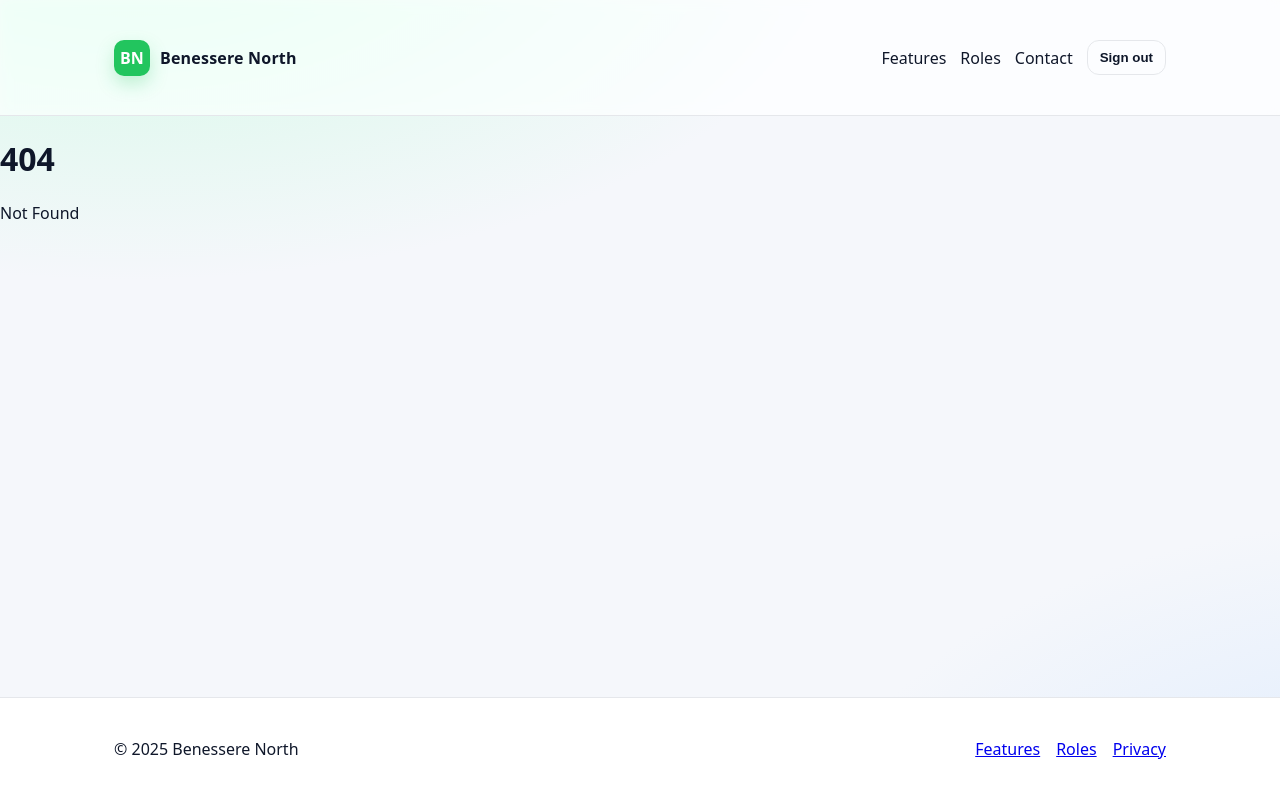
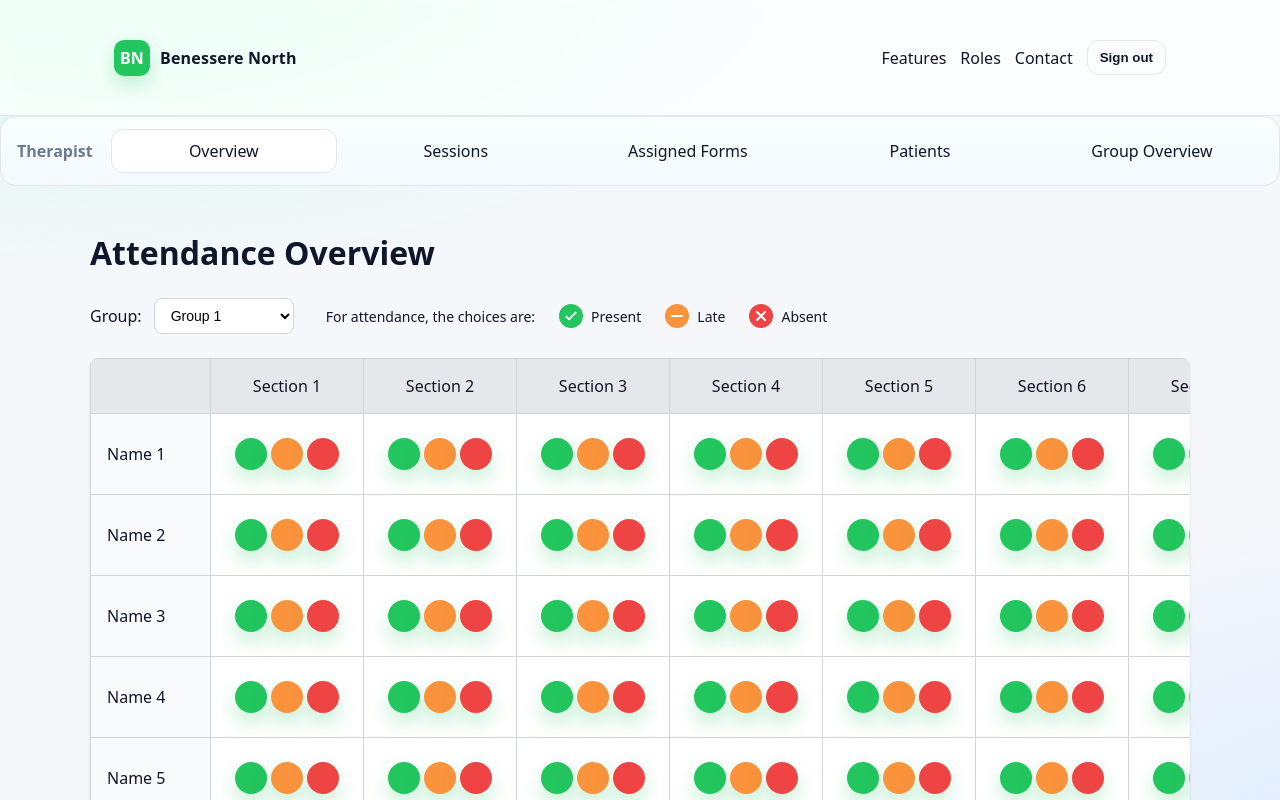
Before and after one commit to jpache22/benessere-north-mental-health-tracker, a SvelteKit app in the folder frontend/: page /therapist/attendance in a window 1280 px wide. Before the commit this address had no page. Shown: the top 800 px of the page. Built offline with nearby package versions, Linux system fonts and the light colour scheme.

Commit message:
Add attendance overview page for therapist

```diff
--- /dev/null
+++ b/frontend/src/routes/therapist/attendance/+page.svelte
@@ -0,0 +1,370 @@
+<script>
+	// Sample data - replace with your actual data from API
+	let selectedGroup = 'Group 1';
+	let groups = ['Group 1', 'Group 2', 'Group 3'];
+
+	let participants = [
+		{ id: 1, name: 'Name 1' },
+		{ id: 2, name: 'Name 2' },
+		{ id: 3, name: 'Name 3' },
+		{ id: 4, name: 'Name 4' },
+		{ id: 5, name: 'Name 5' },
+		{ id: 6, name: 'Name 6' },
+		{ id: 7, name: 'Name 7' }
+	];
+
+	let sessions = [
+		{ id: 1, label: 'Section 1' },
+		{ id: 2, label: 'Section 2' },
+		{ id: 3, label: 'Section 3' },
+		{ id: 4, label: 'Section 4' },
+		{ id: 5, label: 'Section 5' },
+		{ id: 6, label: 'Section 6' },
+		{ id: 7, label: 'Section 7' }
+	];
+
+	// Store attendance: { participantId: { sessionId: 'present'|'late'|'absent'|null } }
+	let attendance = {};
+
+	// Initialize attendance as null (white cells)
+	participants.forEach(p => {
+		attendance[p.id] = {};
+		sessions.forEach(s => {
+			attendance[p.id][s.id] = null;
+		});
+	});
+
+	function setAttendance(participantId, sessionId, status) {
+		attendance[participantId][sessionId] = status;
+		// TODO: Add your API call here to save to backend
+	}
+
+	function getCellClass(participantId, sessionId) {
+		const status = attendance[participantId][sessionId];
+		if (!status) return 'bg-white';
+
+		switch(status) {
+			case 'present':
+				return 'bg-green-500';
+			case 'late':
+				return 'bg-orange-400';
+			case 'absent':
+				return 'bg-red-500';
+			default:
+				return 'bg-white';
+		}
+	}
+
+	function getButtonOpacity(participantId, sessionId, buttonType) {
+		const status = attendance[participantId][sessionId];
+		if (!status) return 'opacity-100';
+		return status === buttonType ? 'opacity-100' : 'opacity-40';
+	}
+</script>
+
+<div class="attendance-page">
+	<h1 class="page-title">Attendance Overview</h1>
+
+	<!-- Group selector and legend -->
+	<div class="controls">
+		<div class="group-selector">
+			<label for="group-select">Group:</label>
+			<select id="group-select" bind:value={selectedGroup}>
+				{#each groups as group}
+					<option value={group}>{group}</option>
+				{/each}
+			</select>
+		</div>
+
+		<div class="legend">
+			<span class="legend-label">For attendance, the choices are:</span>
+			<div class="legend-item">
+				<span class="icon icon-present">
+					<svg viewBox="0 0 24 24" fill="none" stroke="currentColor">
+						<path stroke-linecap="round" stroke-linejoin="round" stroke-width="3" d="M5 13l4 4L19 7"></path>
+					</svg>
+				</span>
+				<span>Present</span>
+			</div>
+			<div class="legend-item">
+				<span class="icon icon-late">
+					<svg viewBox="0 0 24 24" fill="none" stroke="currentColor">
+						<path stroke-linecap="round" stroke-linejoin="round" stroke-width="3" d="M20 12H4"></path>
+					</svg>
+				</span>
+				<span>Late</span>
+			</div>
+			<div class="legend-item">
+				<span class="icon icon-absent">
+					<svg viewBox="0 0 24 24" fill="none" stroke="currentColor">
+						<path stroke-linecap="round" stroke-linejoin="round" stroke-width="3" d="M6 18L18 6M6 6l12 12"></path>
+					</svg>
+				</span>
+				<span>Absent</span>
+			</div>
+		</div>
+	</div>
+
+	<!-- Attendance table -->
+	<div class="table-wrapper">
+		<table class="attendance-table">
+			<thead>
+				<tr>
+					<th class="name-header"></th>
+					{#each sessions as session}
+						<th class="session-header">{session.label}</th>
+					{/each}
+				</tr>
+			</thead>
+			<tbody>
+				{#each participants as participant}
+					<tr>
+						<td class="name-cell">{participant.name}</td>
+						{#each sessions as session}
+							<td class="attendance-cell">
+								<div class="cell-content {getCellClass(participant.id, session.id)}">
+									<button
+										on:click={() => setAttendance(participant.id, session.id, 'present')}
+										class="btn btn-present {getButtonOpacity(participant.id, session.id, 'present')}"
+										title="Present"
+									>
+										<svg viewBox="0 0 24 24" fill="none" stroke="currentColor">
+											<path stroke-linecap="round" stroke-linejoin="round" stroke-width="3" d="M5 13l4 4L19 7"></path>
+										</svg>
+									</button>
+
+									<button
+										on:click={() => setAttendance(participant.id, session.id, 'late')}
+										class="btn btn-late {getButtonOpacity(participant.id, session.id, 'late')}"
+										title="Late"
+									>
+										<svg viewBox="0 0 24 24" fill="none" stroke="currentColor">
+											<path stroke-linecap="round" stroke-linejoin="round" stroke-width="3" d="M20 12H4"></path>
+										</svg>
+									</button>
+
+									<button
+										on:click={() => setAttendance(participant.id, session.id, 'absent')}
+										class="btn btn-absent {getButtonOpacity(participant.id, session.id, 'absent')}"
+										title="Absent"
+									>
+										<svg viewBox="0 0 24 24" fill="none" stroke="currentColor">
+											<path stroke-linecap="round" stroke-linejoin="round" stroke-width="3" d="M6 18L18 6M6 6l12 12"></path>
+										</svg>
+									</button>
+								</div>
+							</td>
+						{/each}
+					</tr>
+				{/each}
+			</tbody>
+		</table>
+	</div>
+</div>
+
+<style>
+	.attendance-page {
+		padding: 0;
+	}
+
+	.page-title {
+		font-size: 2rem;
+		font-weight: 700;
+		margin-bottom: 1.5rem;
+		color: #0f172a;
+	}
+
+	.controls {
+		display: flex;
+		align-items: center;
+		gap: 2rem;
+		margin-bottom: 1.5rem;
+		flex-wrap: wrap;
+	}
+
+	.group-selector {
+		display: flex;
+		align-items: center;
+		gap: 0.75rem;
+	}
+
+	.group-selector label {
+		font-weight: 500;
+		font-size: 1rem;
+	}
+
+	.group-selector select {
+		padding: 0.5rem 0.75rem;
+		border: 1px solid #d1d5db;
+		border-radius: 0.5rem;
+		background: white;
+		min-width: 140px;
+		font-size: 0.875rem;
+	}
+
+	.legend {
+		display: flex;
+		align-items: center;
+		gap: 1.5rem;
+		font-size: 0.875rem;
+	}
+
+	.legend-label {
+		font-weight: 500;
+	}
+
+	.legend-item {
+		display: flex;
+		align-items: center;
+		gap: 0.5rem;
+	}
+
+	.icon {
+		width: 1.5rem;
+		height: 1.5rem;
+		border-radius: 50%;
+		display: flex;
+		align-items: center;
+		justify-content: center;
+		color: white;
+	}
+
+	.icon svg {
+		width: 1rem;
+		height: 1rem;
+	}
+
+	.icon-present {
+		background: #22c55e;
+	}
+
+	.icon-late {
+		background: #fb923c;
+	}
+
+	.icon-absent {
+		background: #ef4444;
+	}
+
+	.table-wrapper {
+		background: white;
+		border-radius: 0.5rem;
+		box-shadow: 0 1px 3px rgba(0, 0, 0, 0.1);
+		overflow-x: auto;
+	}
+
+	.attendance-table {
+		width: 100%;
+		border-collapse: collapse;
+	}
+
+	.attendance-table thead tr {
+		background: #e5e7eb;
+	}
+
+	.attendance-table th,
+	.attendance-table td {
+		border: 1px solid #d1d5db;
+		padding: 1rem;
+	}
+
+	.name-header,
+	.session-header {
+		font-weight: 500;
+		text-align: center;
+	}
+
+	.name-header {
+		min-width: 120px;
+		text-align: left;
+	}
+
+	.session-header {
+		min-width: 140px;
+	}
+
+	.name-cell {
+		font-weight: 500;
+		background: #f9fafb;
+	}
+
+	.attendance-cell {
+		padding: 0.5rem;
+	}
+
+	.cell-content {
+		display: flex;
+		align-items: center;
+		justify-content: center;
+		gap: 0.25rem;
+		padding: 0.5rem;
+		border-radius: 0.5rem;
+		transition: background-color 150ms;
+	}
+
+	.bg-white {
+		background: white;
+	}
+
+	.bg-green-500 {
+		background: #22c55e;
+	}
+
+	.bg-orange-400 {
+		background: #fb923c;
+	}
+
+	.bg-red-500 {
+		background: #ef4444;
+	}
+
+	.btn {
+		width: 2rem;
+		height: 2rem;
+		border-radius: 50%;
+		display: flex;
+		align-items: center;
+		justify-content: center;
+		border: none;
+		cursor: pointer;
+		transition: all 150ms;
+		color: white;
+	}
+
+	.btn svg {
+		width: 1.25rem;
+		height: 1.25rem;
+	}
+
+	.btn-present {
+		background: #22c55e;
+	}
+
+	.btn-present:hover {
+		background: #16a34a;
+	}
+
+	.btn-late {
+		background: #fb923c;
+	}
+
+	.btn-late:hover {
+		background: #f97316;
+	}
+
+	.btn-absent {
+		background: #ef4444;
+	}
+
+	.btn-absent:hover {
+		background: #dc2626;
+	}
+
+	.opacity-100 {
+		opacity: 1;
+	}
+
+	.opacity-40 {
+		opacity: 0.4;
+	}
+</style>
```
